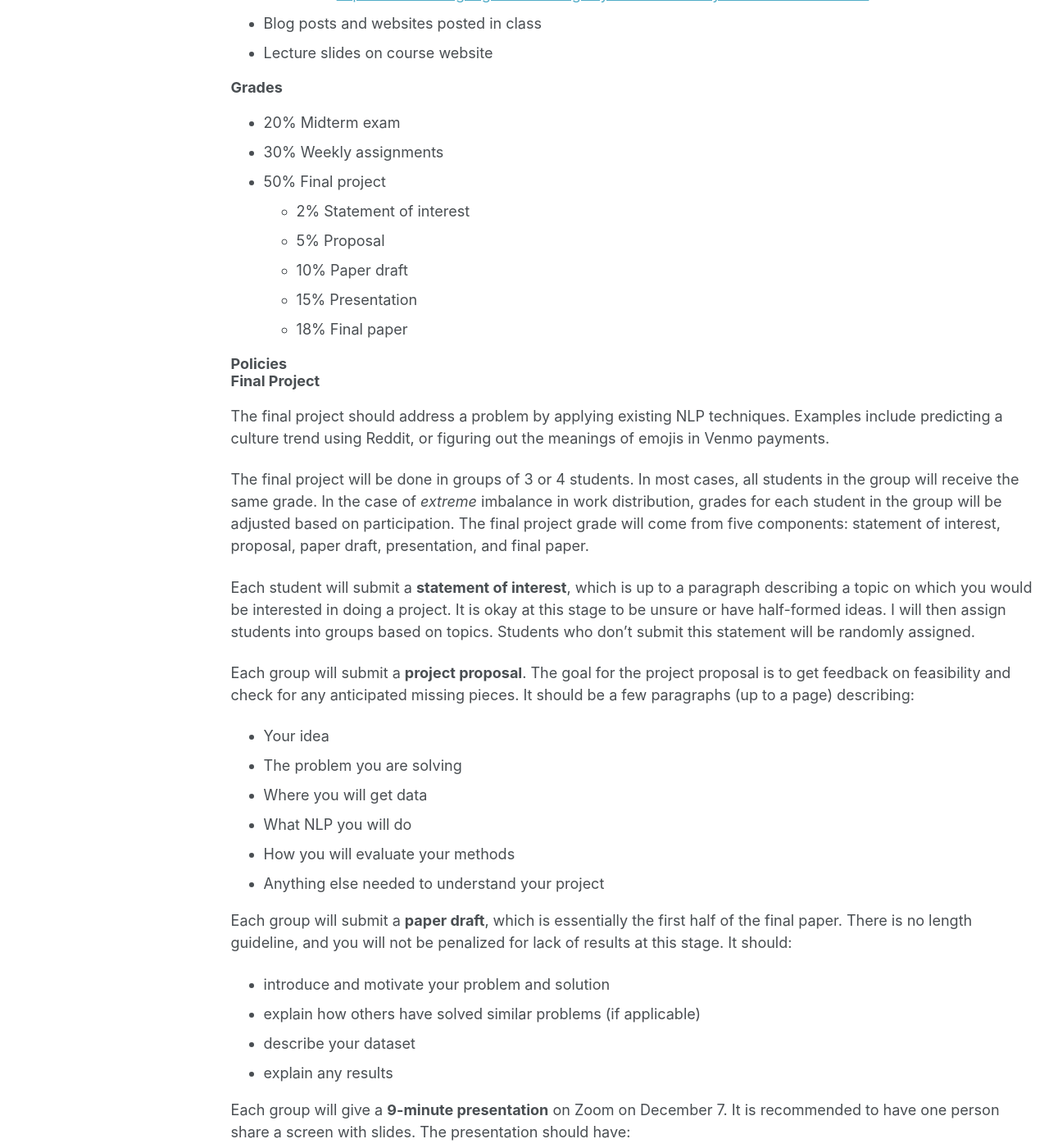
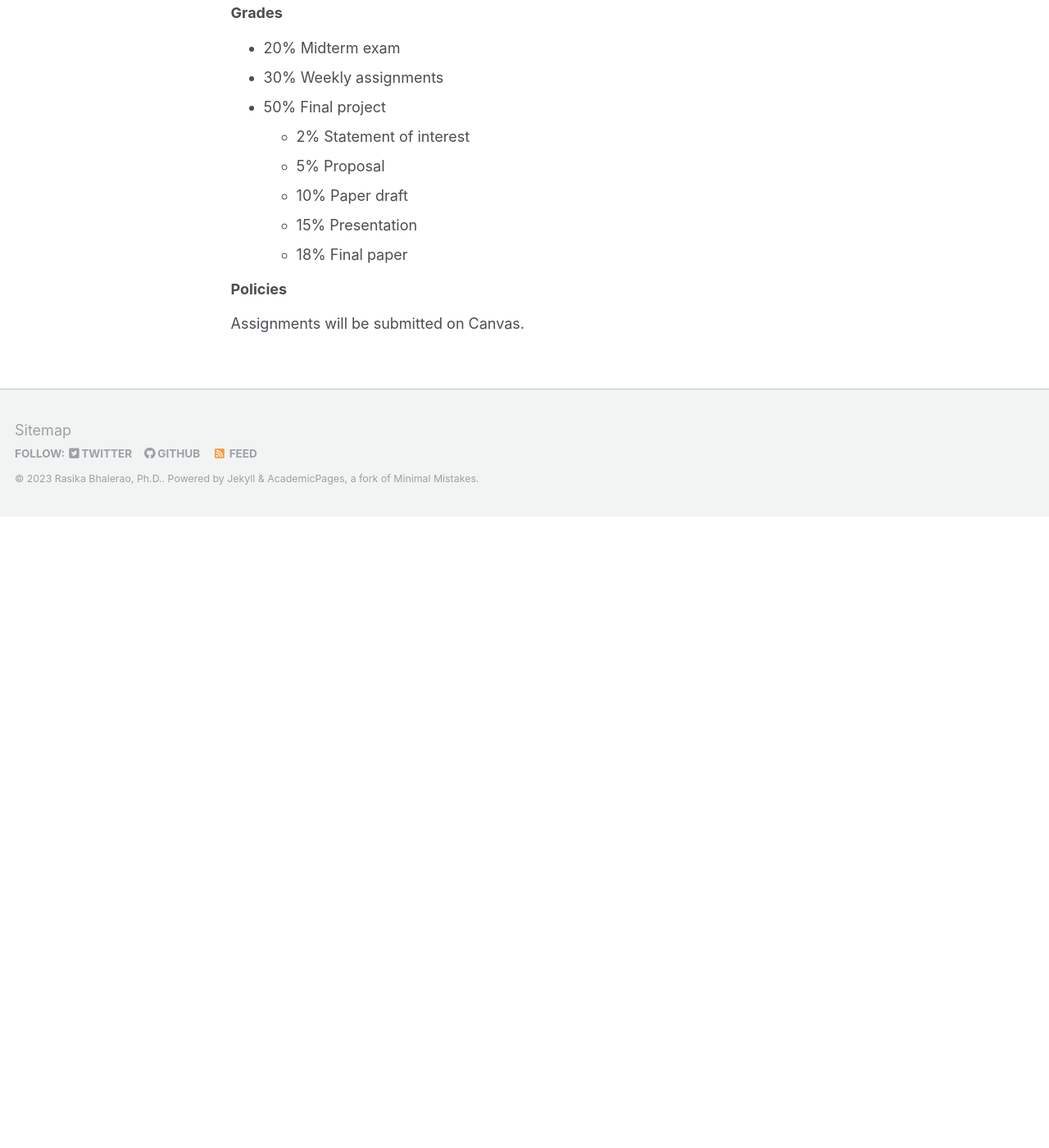
Before and after one commit to rasikabh/rasikabh.github.io, a Jekyll site: the page built from _pages/nlp2023.md, in a window 1280 px wide and 1400 px high, scrolled down 1971 px. Shown: the whole window at 82% size. Built offline with Jekyll 4.4.1, drawn with Linux system fonts in a browser that asks for light colours; after the commit the page ends 2601 px from its top, so only the background shows below that; some of the changed text lies outside the part shown.

Commit message:
Update nlp2023.md

```diff
--- a/_pages/nlp2023.md
+++ b/_pages/nlp2023.md
@@ -23,7 +23,6 @@
 - Raghav Sharma (sharma.rag@northeastern.edu)
 <br/>
 
-Assignment submission is on Canvas.
 
 This course will provide an introduction to various techniques in natural language processing with a focus on practical use. Topics will include bag-of-words, English syntactic structures, part-of-speech tagging, parsing algorithms, anaphora/coreference resolution, word representations, deep learning, language models, and a brief introduction to current new models.
 
@@ -36,18 +35,18 @@
 |--------|-----------------------------------------------------------------------------------------------|--------|----------------|
 | Jan 12  | Introduction, Review Python and Machine Learning                                             |        |                |
 | Jan 19 | Bag of Words, Tfidf, Naive Bayes                                                              |        | Assignment 1   |
-| Jan 26 | English Syntactic Structures and Part-of-Speech Tagging                                       |        | Assignment 2, <br/> Statement of project interest |
+| Jan 26 | English Syntactic Structures and Part-of-Speech Tagging                                       |        | Assignment 2, <br/> [Statement of project interest](https://docs.google.com/document/d/1fyIPVo72o7uLtdQEkzISFsKJxM7_N3Hr8FLTU1vUEok/edit?usp=sharing) |
 | Feb 2 | POS Tagging and Parsing Algorithms                                                             |     | Assignment 3 |
 | Feb 9  | Constituency and Dependency Parsing                                                           |  | Assignment 4 |
 | Feb 16 | Coreference Resolution                                                                        |  | Assignment 5 |
-| Feb 23 | Unsupervised Learning, Discuss practice midterm exam                                          |  | Project proposal, <br> Practice midterm (recommended) |
-| Mar 2 | **Midterm Exam**                                                                              |        | The midterm exam <br> (instructions on Canvas) |
-| Mar 16  | Deep Learning and Word Representations                                                        |  | Assignment 6 |
-| Mar 23  | Deep Learning and Language Models                                                             |  |                |
-| Mar 30 | Commonly Used Python tools and APIs                                                           |  |                |
-| Apr 6 | Selected Topics voted on by students: knowledge graphs, web search engines (+ TextRank), transfer learning, chat / dialogue  |  | Assignment 7 |
-| Apr 13 | Recent Advances and Current Research in NLP                                                   |  |  |
-| Apr 20  | **Final Project Presentations**                                                               |        | Final paper due |
+| Feb 23 | Unsupervised Learning, Discuss practice midterm exam  |  | [Project proposal](https://docs.google.com/document/d/1fyIPVo72o7uLtdQEkzISFsKJxM7_N3Hr8FLTU1vUEok/edit?usp=sharing), <br> Practice midterm (recommended) |
+| Mar 2 | Word Representations |  | Assignment 6 |
+| Mar 16  | **Midterm Exam** |  | The midterm exam <br> (instructions on Canvas) |
+| Mar 23  | Deep Learning and Language Models |  |  |
+| Mar 30 | Selected Topics voted on by students: knowledge graphs, web search engines (+ TextRank), transfer learning, chat / dialogue, Pytorch |  | [Paper draft due](https://docs.google.com/document/d/1fyIPVo72o7uLtdQEkzISFsKJxM7_N3Hr8FLTU1vUEok/edit?usp=sharing) |
+| Apr 6 | GPT  |  | Assignment 7 |
+| Apr 13 | Reinforcement learning + ChatGPT |  |  |
+| Apr 20  | **Final Project Presentations** |  | [Final paper due](https://docs.google.com/document/d/1fyIPVo72o7uLtdQEkzISFsKJxM7_N3Hr8FLTU1vUEok/edit?usp=sharing) |
 
 
 <br/>
@@ -81,41 +80,4 @@
 
 ### Policies
 
-
-### Final Project
-The final project should address a problem by applying existing NLP techniques. Examples include predicting a culture trend using Reddit, or figuring out the meanings of emojis in Venmo payments.
-
-The final project will be done in groups of 3 or 4 students. In most cases, all students in the group will receive the same grade. In the case of *extreme* imbalance in work distribution, grades for each student in the group will be adjusted based on participation. The final project grade will come from five components: statement of interest, proposal, paper draft, presentation, and final paper.
-
-Each student will submit a **statement of interest**, which is up to a paragraph describing a topic on which you would be interested in doing a project. It is okay at this stage to be unsure or have half-formed ideas. I will then assign students into groups based on topics. Students who don't submit this statement will be randomly assigned.
-
-Each group will submit a **project proposal**. The goal for the project proposal is to get feedback on feasibility and check for any anticipated missing pieces. It should be a few paragraphs (up to a page) describing:
-- Your idea
-- The problem you are solving
-- Where you will get data
-- What NLP you will do
-- How you will evaluate your methods
-- Anything else needed to understand your project
-
-Each group will submit a **paper draft**, which is essentially the first half of the final paper. There is no length guideline, and you will not be penalized for lack of results at this stage. It should:
-- introduce and motivate your problem and solution
-- explain how others have solved similar problems (if applicable)
-- describe your dataset
-- explain any results
-
-Each group will give a **9-minute presentation** on Zoom on December 7. It is recommended to have one person share a screen with slides. The presentation should have:
-- introduction
-- motivation for the problem
-- description of the dataset
-- explanation of the NLP and other methods used
-- preliminary results
-- conclusion
-
-Each group will submit a **final paper**. The paper should include:
-- Introduction / motivation / description of the problem
-- Brief description of how others have solved similar problems
-- Description of the dataset and where you got it
-- Explanation of NLP and other methods used
-- Results / discussion of results (Did you solve the problem?)
-- Conclusion
-- Works cited
+Assignments will be submitted on Canvas.
```
